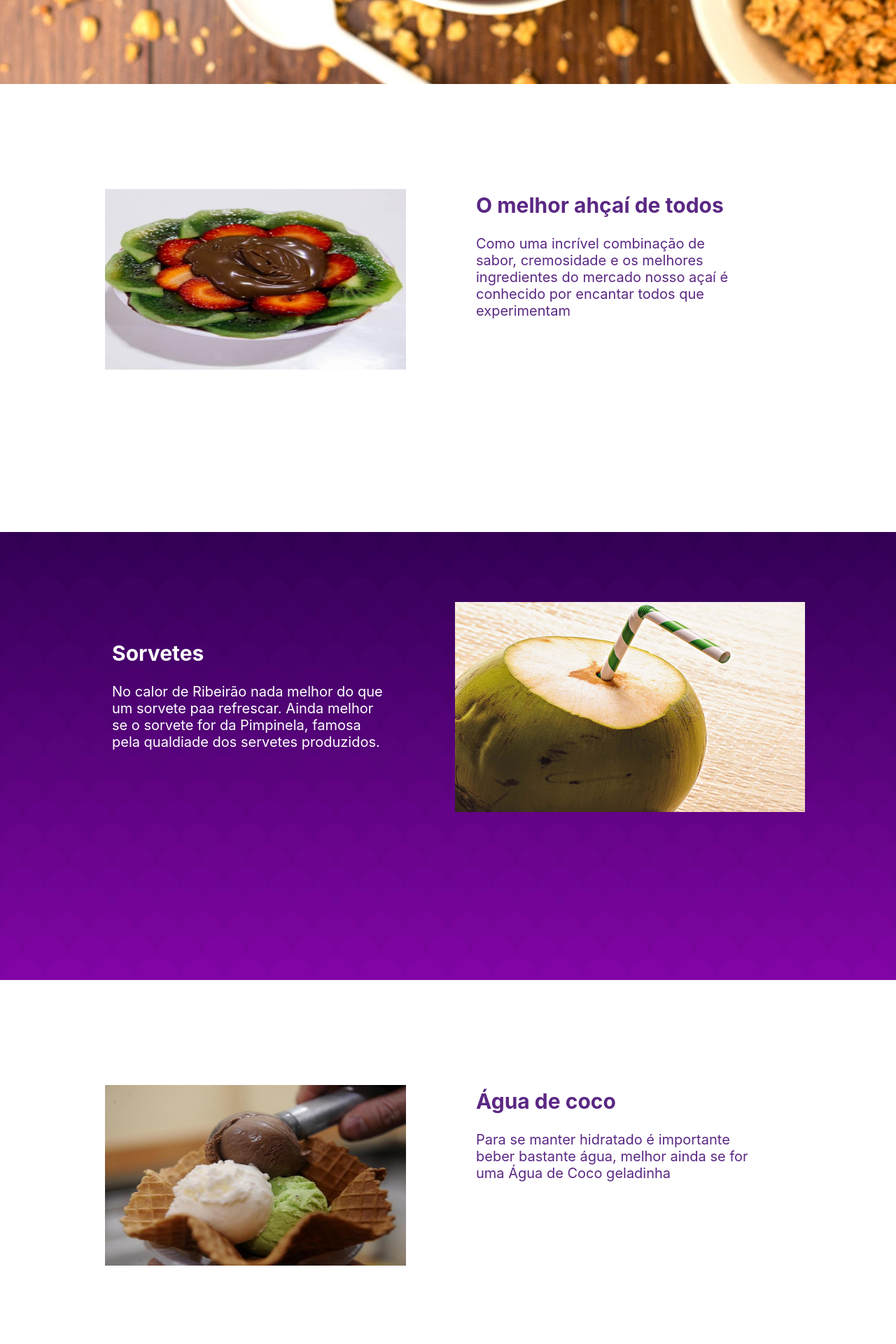
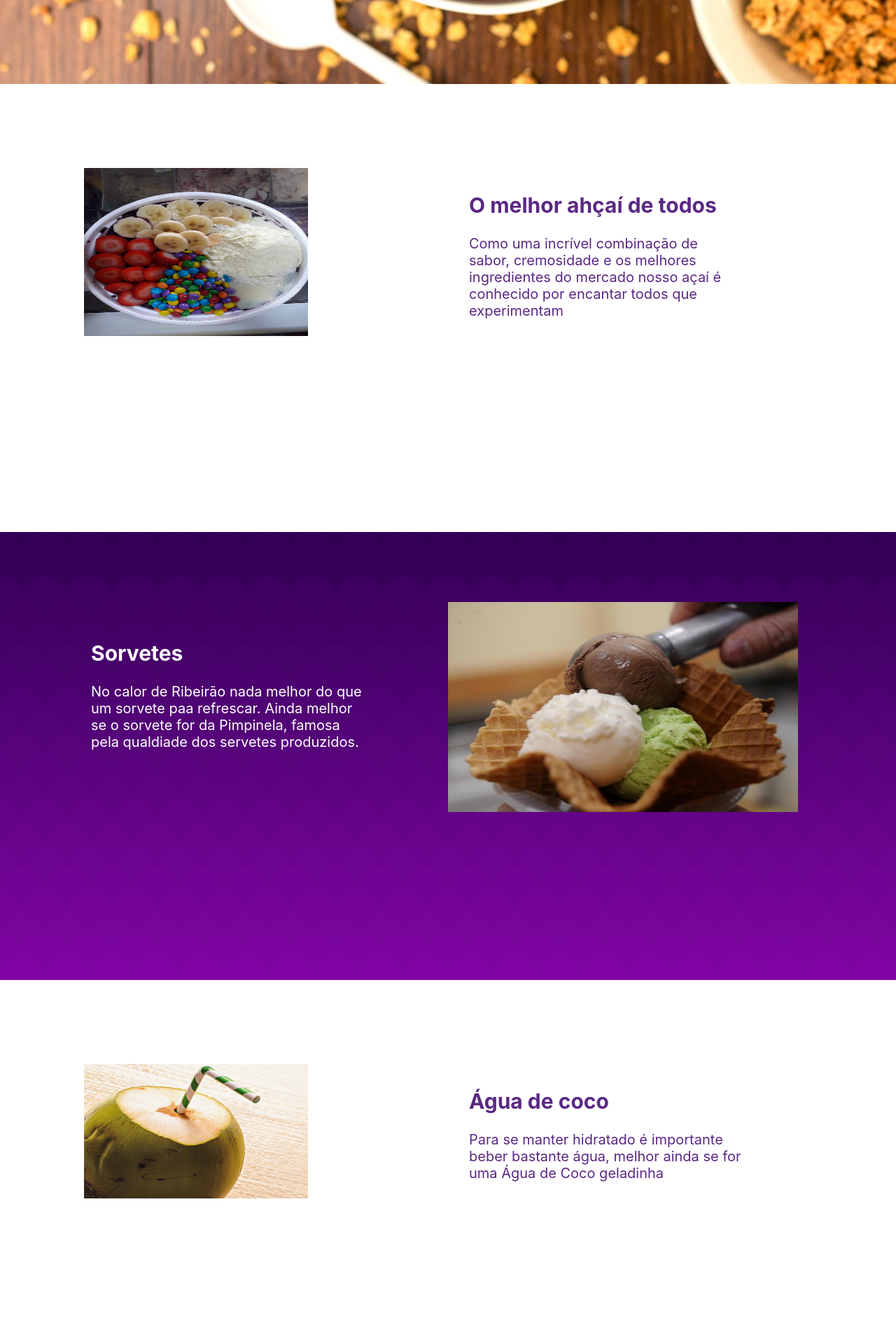
Before and after one commit to vinirocha05/ahcai, a Next.js app: page /produtos in a window 1280 px wide. Shown: the part 680-2600 px from the top of the page at 70% size. Built offline with nearby package versions, Linux system fonts and the light colour scheme.

Commit message:
ajustes no menu e imagens

```diff
--- a/pages/produtos.jsx
+++ b/pages/produtos.jsx
@@ -6,18 +6,7 @@ import Footer from "../components/Footer";
 import style from '../styles/Intro.module.css'
 import { useEffect, useState } from "react";
 
-export async function getStaticProps(){
-  const dados = await fetch('http://localhost:3000/api/produtos')
-  const produtos = await dados.json()
-
-  return{
-    props:{
-      produtos,
-    }
-  }
-}
-
-export default function Produtos({produtos}) {
+export default function Produtos() {
   const [changeHeader, setChangeHeader] = useState(false);
 
   useEffect(() => {
@@ -42,7 +31,7 @@ export default function Produtos({produtos}) {
       <div className={`${style.center} ${style.bgWhite}`} id='inicio'>
         <div className={style.contentBox}>
           <div className={style.imgContainer}>
-            <Image src={produtos[0].photo} alt='family' width='500px' height='300px' />
+            <Image src='/assets/img/tigela_acai2.jpeg' alt='family' width='800px' height='600px' />
           </div>
           <div className={style.textContainer}>
             <h2>O melhor ahçaí de todos</h2>
@@ -60,7 +49,7 @@ export default function Produtos({produtos}) {
             <p>No calor de Ribeirão nada melhor do que um sorvete paa refrescar. Ainda melhor se o sorvete for da Pimpinela, famosa pela qualdiade dos servetes produzidos. </p>
           </div>
           <div>
-            <Image src={produtos[1].photo} alt='family' width='500px' height='300px' />
+            <Image src='/assets/img/sorvete.jpg' alt='family' width='500px' height='300px' />
           </div>
         </div>
       </div>
@@ -69,7 +58,7 @@ export default function Produtos({produtos}) {
       <div className={`${style.center} ${style.bgWhite}`} id='inicio'>
         <div className={style.contentBox}>
           <div className={style.imgContainer}>
-            <Image src={produtos[2].photo} alt='family' width='500px' height='300px' />
+            <Image src='/assets/img/agua_coco.png' alt='family' width='500px' height='300px' />
           </div>
           <div className={style.textContainer}>
             <h2>Água de coco</h2>
--- a/styles/Intro.module.css
+++ b/styles/Intro.module.css
@@ -25,9 +25,9 @@
 
 .contentBox {
   height: 80vh;
+  width: 100vw;
   padding: 10rem;
   display: grid;
-  gap: 2rem;
   grid-template-columns: 1fr 1fr;
   font-size: 2rem;
 }
@@ -45,7 +45,8 @@
 }
 
 .imgContainer{
-  margin: 5rem;
+  margin: 2rem;
+  width: 32rem;
 }
 
 .video{
@@ -58,7 +59,6 @@
   width: 45rem;
   height: 35rem;
   border-radius: 5px;
-  margin: 5rem;
 }
 
 .iconsContainer{
--- a/styles/Nav.module.css
+++ b/styles/Nav.module.css
@@ -57,13 +57,15 @@
   width: 100%;
 }
 
+
 .menuHamburguer::after{
   opacity: 0;
   content: '≡';
   position: fixed;
+  display: block;
   z-index: 1000;
   top: 3rem;
-  right: 2rem;
+  right:1rem;
   font-size: 3rem;
   line-height: 3rem;
   width: 5rem;
@@ -76,8 +78,8 @@
 
 
 @media (max-width:640px){
-  .list ul{
-    opacity: 0;
+  .list ul li{
+    display: none;
   }
   .menuHamburguer::after{
     opacity: 1;
```
Also changed, not shown: public/assets/img/tigela_acai2.jpeg (added).
